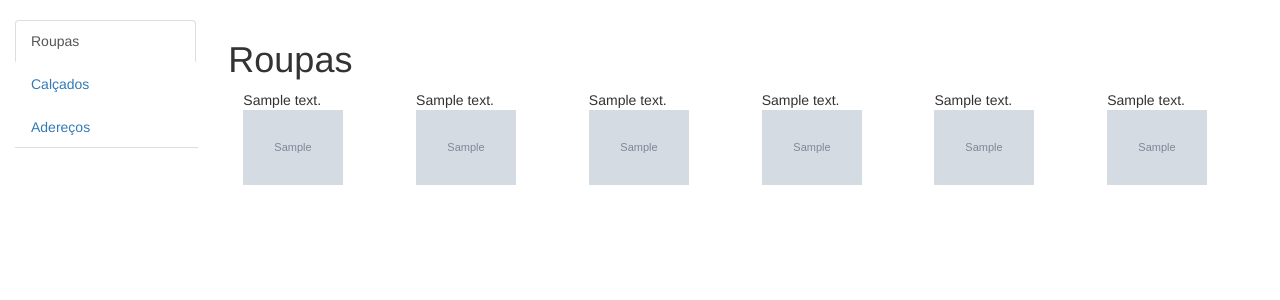
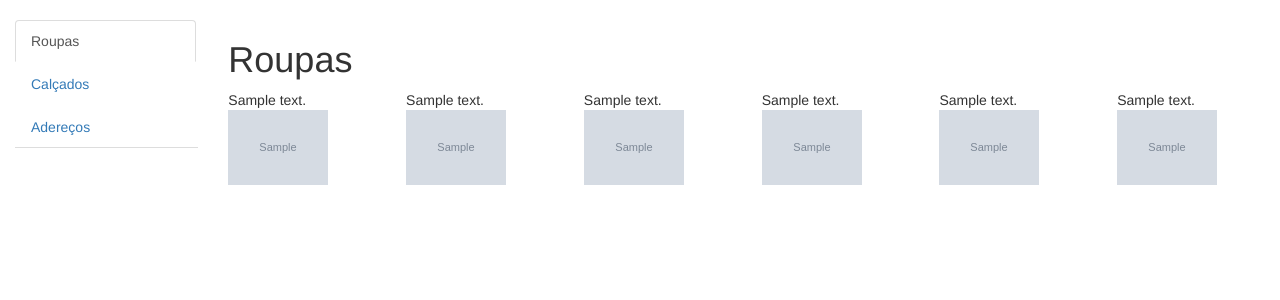
Before and after one commit to rodrigondec/bazarzero84, a Django app: page /bazar/roupas/ in a window 1280 px wide. Shown: the part 52-352 px from the top of the page. Run offline with Django 3.2, Linux system fonts and the light colour scheme; tables that the repository leaves empty hold one stand-in row (values such as "Sample post"); grey boxes marked "Sample" are stand-in pictures; some libraries are stand-ins or nearby versions.

Commit message:
another row

```diff
--- a/bazar/templates/roupas.html
+++ b/bazar/templates/roupas.html
@@ -77,8 +77,7 @@
                             <h1>Roupas</h1>
                         </div>
                     </div>
-                    <div class='container-fluid'>
-                        <div class='row'>
+                    <div class='row'>
                         <div class='col-lg-12'>
                         {% load static %}
                         {% if roupas %}
@@ -114,7 +113,6 @@
                             <strong>Não há nenhum tipo de roupa cadastrado</strong>
                         {% endif %}
                         </div>
-                        </div>
                     </div>
                 </div>
             </div>
```
